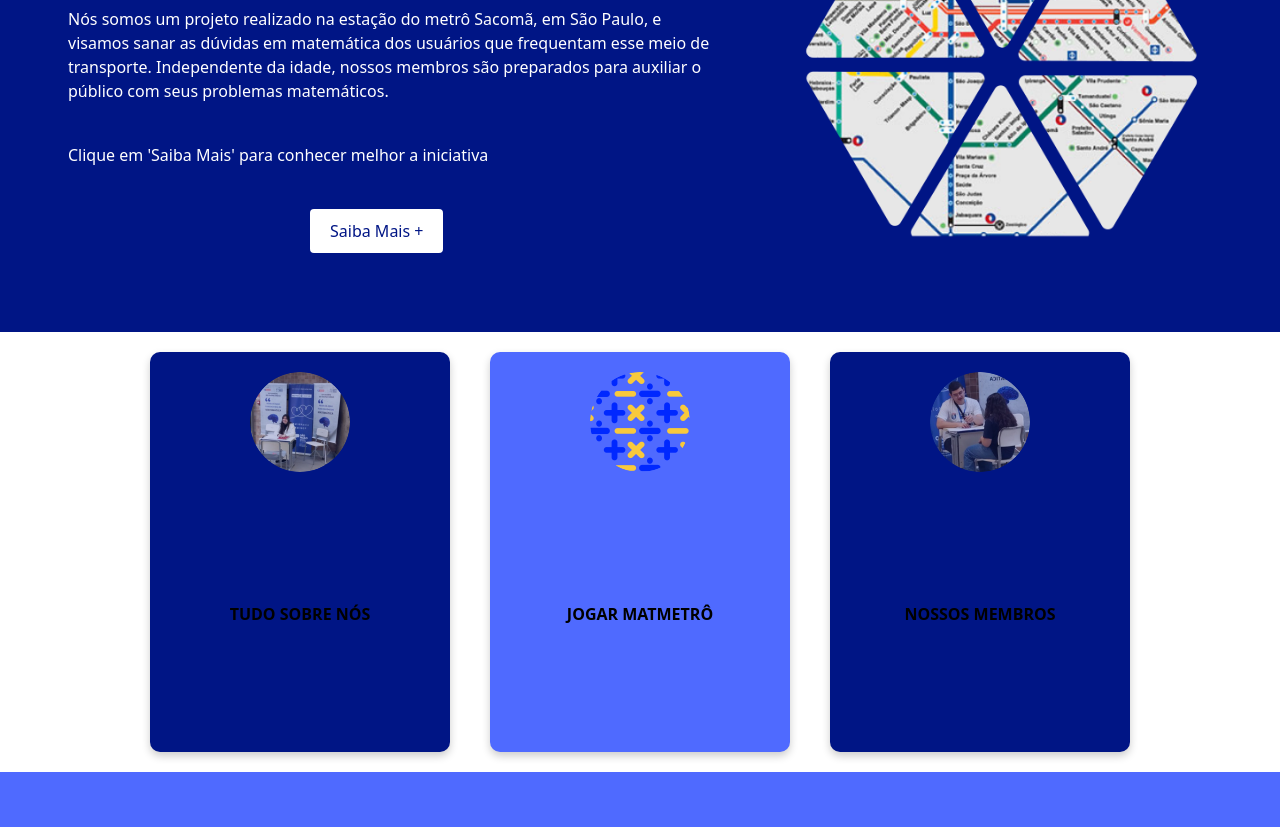
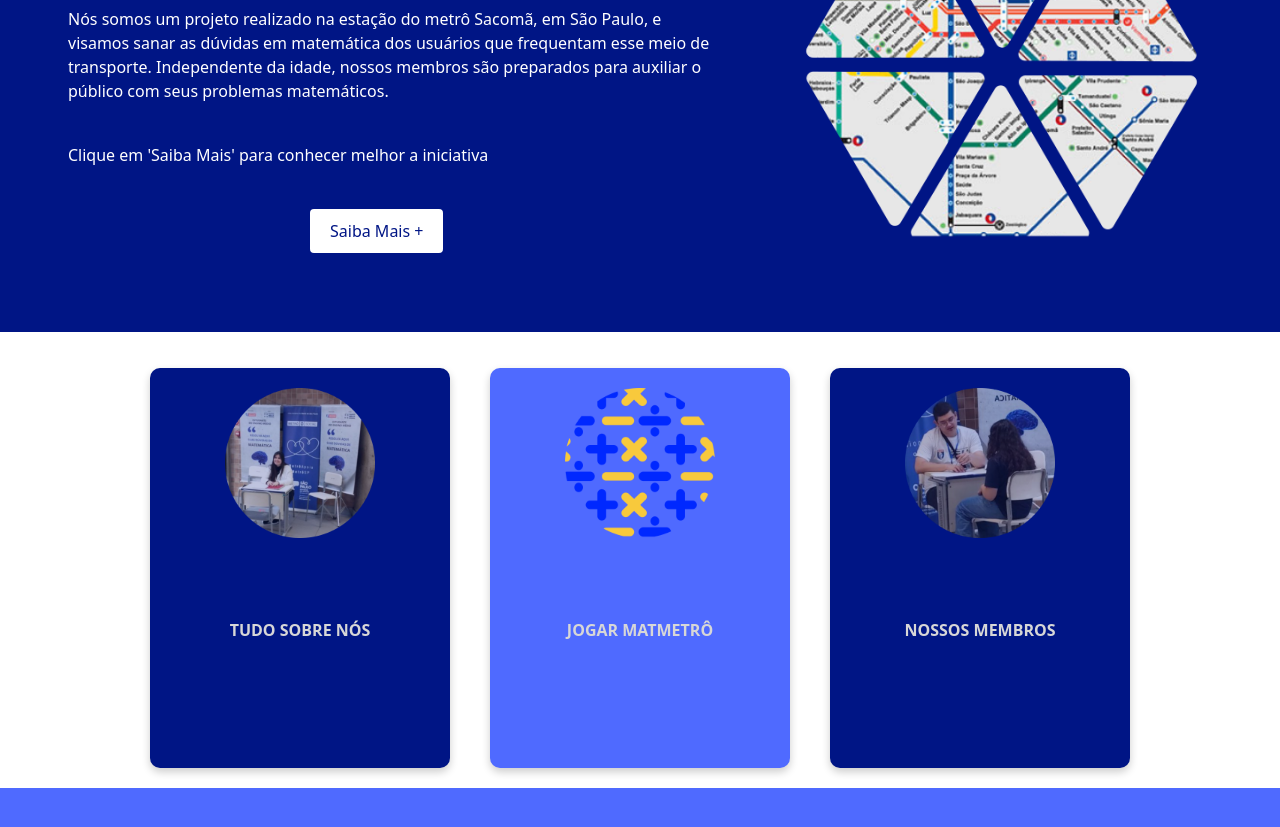
Before and after one commit to TTI111-ProjetoIntegrador-FrontEnd/ProjetoIntegrador_WebDevelopment, a website: page Front-End/index.html in a window 1280 px wide. Shown: the part 199-1026 px from the top of the page. Drawn offline with nearby package versions, Linux system fonts and the light colour scheme.

Commit message:
mais mudanlas nas cores

```diff
--- a/Front-End/Styles/styles.css
+++ b/Front-End/Styles/styles.css
@@ -60,10 +60,8 @@
 }
 
 .imagem-redonda {
-    width: 100px;
+    width: 150px;
     height: 100px;
-    border-radius: 50%;
-    overflow: hidden;
     margin: 0 auto 130px; /* Ajustei a margem inferior */
 }
 
@@ -80,7 +78,7 @@
 
 #quadrados_saibamais{
     text-decoration: none;
-    color: black;
+    color: rgb(215, 215, 215);
     font-weight: bolder;
 }
 
--- a/Front-End/index.html
+++ b/Front-End/index.html
@@ -46,7 +46,7 @@
             </div>
         </div>
 
-        <div id="saibamais" style="background: #FFFFFF" class="row ">
+        <div id="saibamais" style="background: #FFFFFF" class="row mt-3 ">
             <div class="quadrados">
                 <div class="quadrado quadrado-esquerdo">
                     <div class="imagem-redonda">
@@ -64,12 +64,12 @@
                     <div class="imagem-redonda">
                         <img src="assets/nossoMembros.png" alt="Descrição da imagem 3">
                     </div>
-                    <a id="quadrados_saibamais" href="nossoMembros.html">NOSSOS MEMBROS</a>
+                    <a id="quadrados_saibamais" href="Front-End/nossosMembros.html">NOSSOS MEMBROS</a>
                 </div>
             </div>
         </div>
 
-        <div id="mapa" style="background: #4F6AFF; color: white; display: flex; justify-content: flex-start; align-items: center; height: 100vh;">
+        <div id="mapa" style="background: #4F6AFF; color: white; display: flex; justify-content: flex-start; align-items: center; height: 100vh; width:100%;">
             <iframe
                 src="https://www.google.com/maps/embed?pb=!1m18!1m12!1m3!1d3654.7827508326413!2d-46.57681992591791!3d-23.647950064776655!2m3!1f0!2f0!3f0!3m2!1i1024!2i768!4f13.1!3m3!1m2!1s0x94ce434992a4cad7%3A0x75aa65b7b5099c2!2sMaua%20Institute%20of%20Technology!5e0!3m2!1sen!2sbr!4v1728900231727!5m2!1sen!2sbr"
                 width="700" height="450" style="border:0; margin-left: 40px;" allowfullscreen="" loading="lazy"
```
